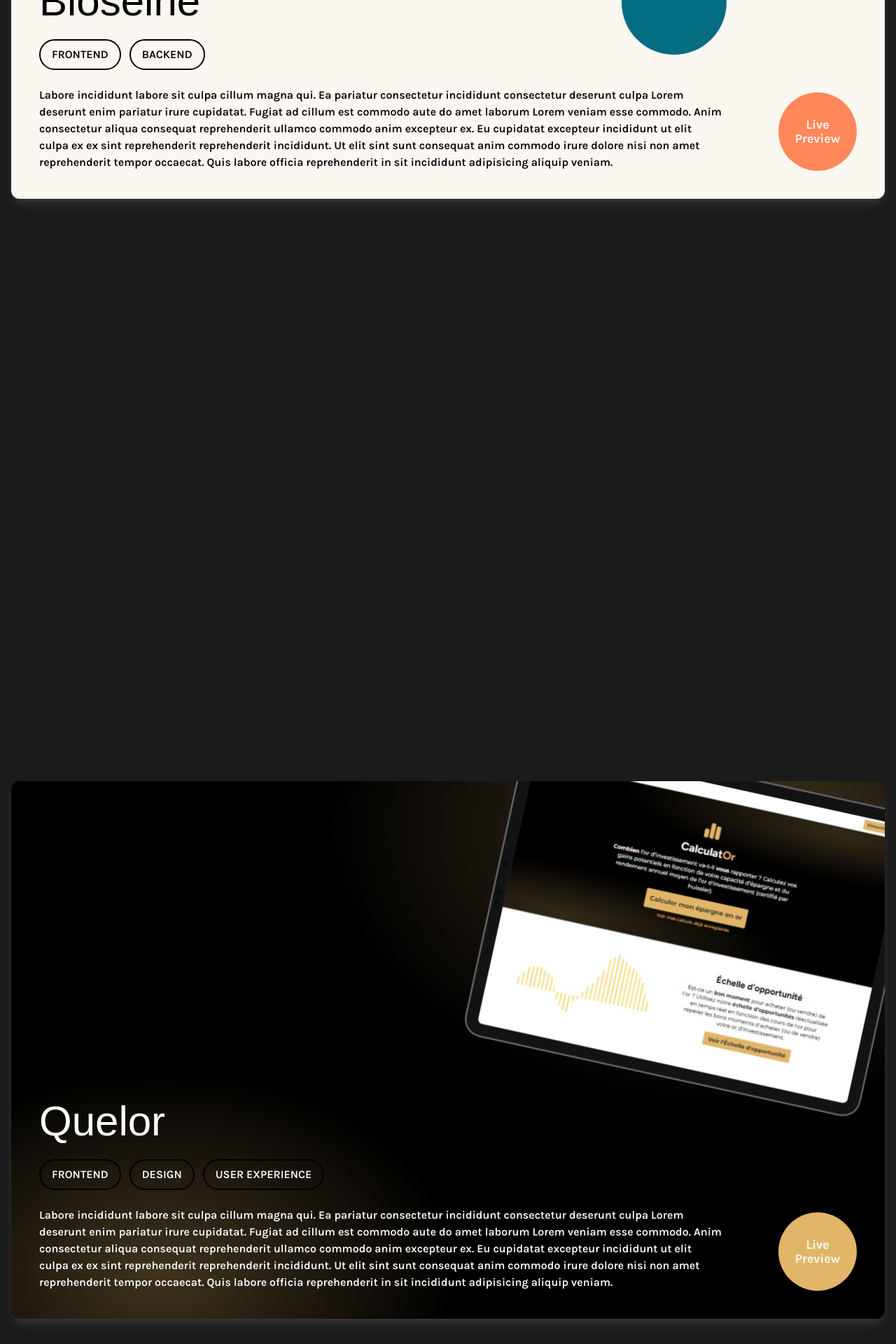
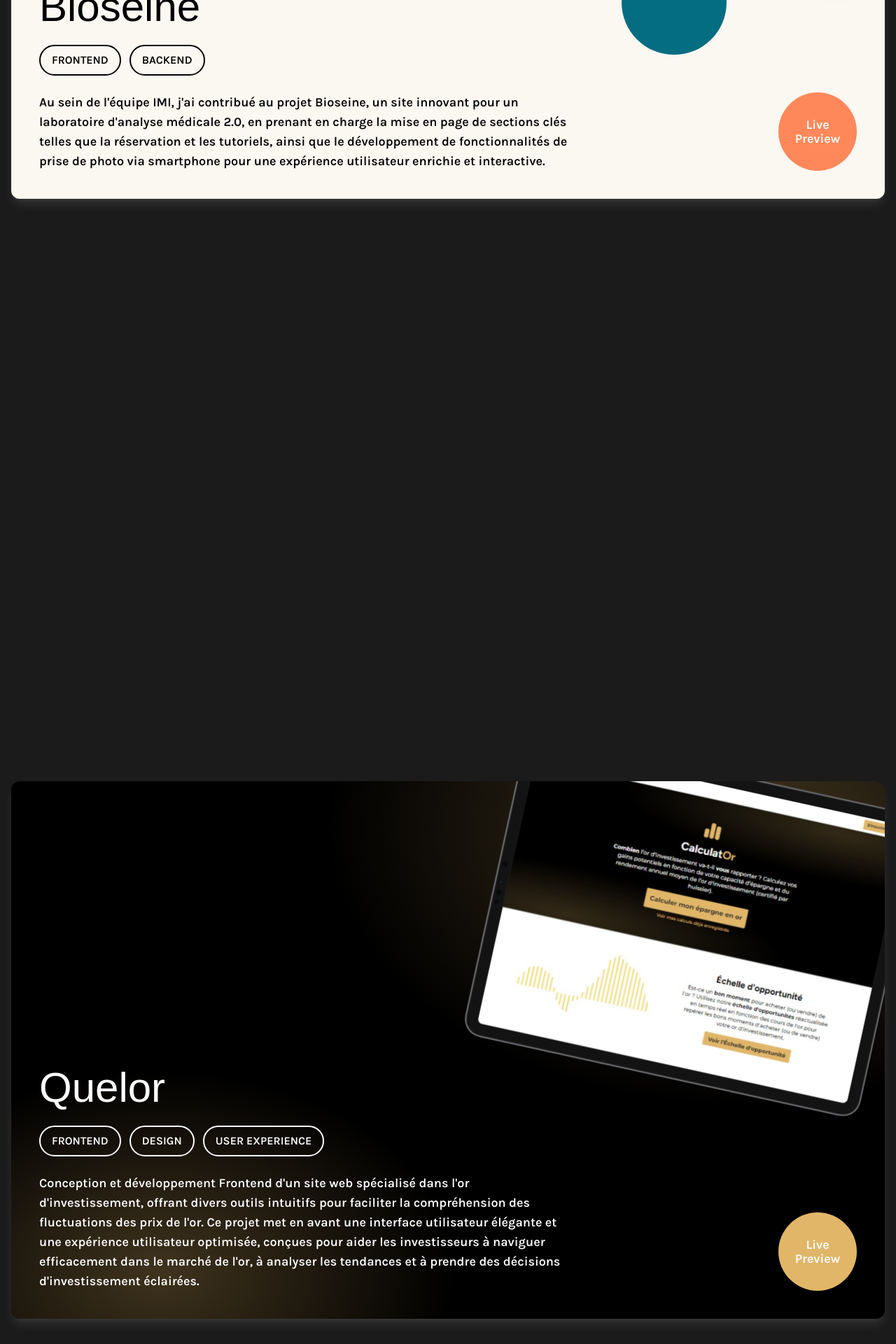
Before and after one commit to HollyTotoC/Site-perso_v3, a React (Vite) app: page / in a window 1280 px wide. Shown: the part 2100-4020 px from the top of the page at 70% size. Built offline with nearby package versions, Linux system fonts and the light colour scheme; a web font is replaced by a local one.

Commit message:
content & scrollbars

```diff
--- a/src/App.tsx
+++ b/src/App.tsx
@@ -7,10 +7,7 @@
 import bioseineMokeup from "./assets/images/mokeup/bioseine-mokeup.png";
 import Portfolio from "./components/Portfolio";
 
-
-
 function App() {
-
     return (
         <>
             <Landing />
@@ -32,19 +29,8 @@
                             Backend
                         </li>
                     </ul>
-                    <p className="font-semibold pr-20">
-                        Labore incididunt labore sit culpa cillum magna qui. Ea
-                        pariatur consectetur incididunt consectetur deserunt
-                        culpa Lorem deserunt enim pariatur irure cupidatat.
-                        Fugiat ad cillum est commodo aute do amet laborum Lorem
-                        veniam esse commodo. Anim consectetur aliqua consequat
-                        reprehenderit ullamco commodo anim excepteur ex. Eu
-                        cupidatat excepteur incididunt ut elit culpa ex ex sint
-                        reprehenderit reprehenderit incididunt. Ut elit sint
-                        sunt consequat anim commodo irure dolore nisi non amet
-                        reprehenderit tempor occaecat. Quis labore officia
-                        reprehenderit in sit incididunt adipisicing aliquip
-                        veniam.
+                    <p className="font-semibold pr-20 text-lg w-[80%]">
+                    Au sein de l'équipe IMI, j'ai contribué au projet Bioseine, un site innovant pour un laboratoire d'analyse médicale 2.0, en prenant en charge la mise en page de sections clés telles que la réservation et les tutoriels, ainsi que le développement de fonctionnalités de prise de photo via smartphone pour une expérience utilisateur enrichie et interactive.
                     </p>
                 </div>
             </Card>
@@ -59,29 +45,18 @@
                 <div className="flex flex-col justify-end gap-6 text-white z-10">
                     <h2 className="font-title text-6xl">Quelor</h2>
                     <ul className="flex items-center justify-start text-md font-semibold gap-3">
-                        <li className="py-2 px-4 border-2 border-black rounded-full uppercase">
+                        <li className="py-2 px-4 border-2 border-white rounded-full uppercase">
                             Frontend
                         </li>
-                        <li className="py-2 px-4 border-2 border-black rounded-full uppercase">
+                        <li className="py-2 px-4 border-2 border-white rounded-full uppercase">
                             Design
                         </li>
-                        <li className="py-2 px-4 border-2 border-black rounded-full uppercase">
+                        <li className="py-2 px-4 border-2 border-white rounded-full uppercase">
                             User Experience
                         </li>
                     </ul>
-                    <p className="font-semibold  pr-20">
-                        Labore incididunt labore sit culpa cillum magna qui. Ea
-                        pariatur consectetur incididunt consectetur deserunt
-                        culpa Lorem deserunt enim pariatur irure cupidatat.
-                        Fugiat ad cillum est commodo aute do amet laborum Lorem
-                        veniam esse commodo. Anim consectetur aliqua consequat
-                        reprehenderit ullamco commodo anim excepteur ex. Eu
-                        cupidatat excepteur incididunt ut elit culpa ex ex sint
-                        reprehenderit reprehenderit incididunt. Ut elit sint
-                        sunt consequat anim commodo irure dolore nisi non amet
-                        reprehenderit tempor occaecat. Quis labore officia
-                        reprehenderit in sit incididunt adipisicing aliquip
-                        veniam.
+                    <p className="font-semibold pr-20 text-lg w-[80%]">
+                    Conception et développement Frontend d'un site web spécialisé dans l'or d'investissement, offrant divers outils intuitifs pour faciliter la compréhension des fluctuations des prix de l'or. Ce projet met en avant une interface utilisateur élégante et une expérience utilisateur optimisée, conçues pour aider les investisseurs à naviguer efficacement dans le marché de l'or, à analyser les tendances et à prendre des décisions d'investissement éclairées.
                     </p>
                 </div>
             </Card>
@@ -111,19 +86,8 @@
                             User Experience
                         </li>
                     </ul>
-                    <p className="font-semibold pr-20">
-                        Labore incididunt labore sit culpa cillum magna qui. Ea
-                        pariatur consectetur incididunt consectetur deserunt
-                        culpa Lorem deserunt enim pariatur irure cupidatat.
-                        Fugiat ad cillum est commodo aute do amet laborum Lorem
-                        veniam esse commodo. Anim consectetur aliqua consequat
-                        reprehenderit ullamco commodo anim excepteur ex. Eu
-                        cupidatat excepteur incididunt ut elit culpa ex ex sint
-                        reprehenderit reprehenderit incididunt. Ut elit sint
-                        sunt consequat anim commodo irure dolore nisi non amet
-                        reprehenderit tempor occaecat. Quis labore officia
-                        reprehenderit in sit incididunt adipisicing aliquip
-                        veniam.
+                    <p className="font-semibold pr-20 text-lg w-[78%]">
+                    En tant que développeur Frontend, je suis actuellement en charge de la refonte du site des éditions Jean de Portal, enrichissant le site avec une interface utilisateur modernisée, une boutique en ligne, une gestion améliorée des stocks et des abonnements. Cette mise à jour comprend également l'intégration de campagnes publicitaires ciblées et de webinaires, tout en optimisant la gestion administrative grâce à un back office intuitif, pour une expérience utilisateur et gestionnaire améliorée.
                     </p>
                 </div>
             </Card>
--- a/src/index.css
+++ b/src/index.css
@@ -25,3 +25,21 @@
   -webkit-font-smoothing: antialiased;
   -moz-osx-font-smoothing: grayscale;
 }
+
+
+body::-webkit-scrollbar-track
+{
+	-webkit-box-shadow: inset 0 0 6px rgba(0,0,0,0.3);
+	background-color: #1b1b1b;
+}
+
+body::-webkit-scrollbar
+{
+	width: 6px;
+	background-color: #1b1b1b;
+}
+
+body::-webkit-scrollbar-thumb
+{
+	background-color: #ffffff;
+}
```
